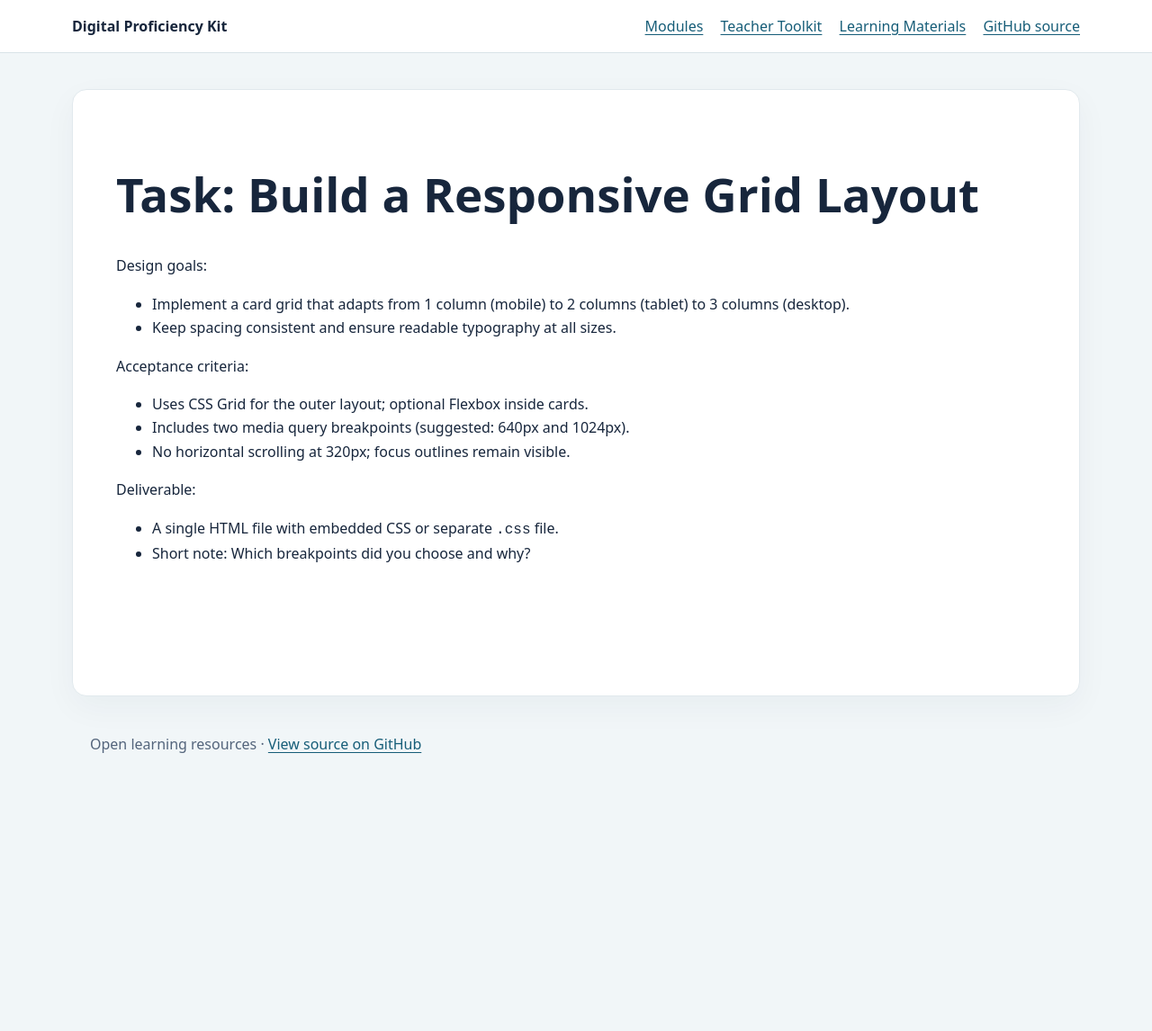
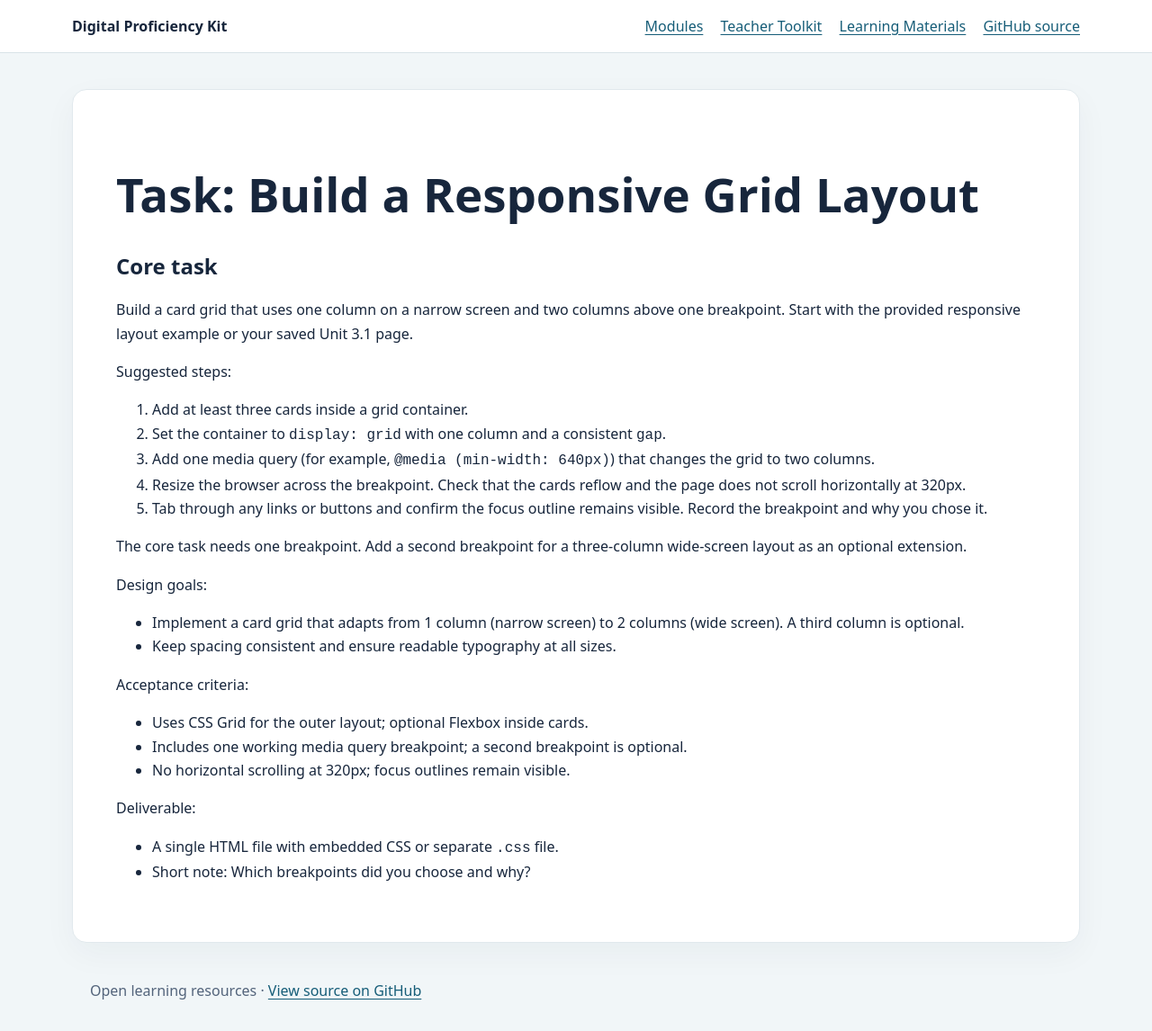
Before and after one commit to STEAM-C3T/digital-proficiency-kit, a Jekyll site: the page built from modules/03-css-styling-layout/tasks/task-2-responsive-layout.md, in a window 1280 px wide. Shown: the whole page at 90% size. Built offline with Jekyll 4.4.1, drawn with Linux system fonts in a browser that asks for light colours; our own code applies the rules of GitHub Pages for plain Markdown files; before the commit the page ends 900 px from its top, so only the background shows below that.

Commit message:
Add task scaffolds for Modules 2 3 and 6

```diff
--- a/modules/03-css-styling-layout/tasks/task-2-responsive-layout.md
+++ b/modules/03-css-styling-layout/tasks/task-2-responsive-layout.md
@@ -1,14 +1,28 @@
 # Task: Build a Responsive Grid Layout
+
+## Core task
+
+Build a card grid that uses one column on a narrow screen and two columns above one breakpoint. Start with the provided responsive layout example or your saved Unit 3.1 page.
+
+Suggested steps:
+
+1. Add at least three cards inside a grid container.
+2. Set the container to `display: grid` with one column and a consistent `gap`.
+3. Add one media query (for example, `@media (min-width: 640px)`) that changes the grid to two columns.
+4. Resize the browser across the breakpoint. Check that the cards reflow and the page does not scroll horizontally at 320px.
+5. Tab through any links or buttons and confirm the focus outline remains visible. Record the breakpoint and why you chose it.
+
+The core task needs one breakpoint. Add a second breakpoint for a three-column wide-screen layout as an optional extension.
 
 Design goals:
 
-- Implement a card grid that adapts from 1 column (mobile) to 2 columns (tablet) to 3 columns (desktop).
+- Implement a card grid that adapts from 1 column (narrow screen) to 2 columns (wide screen). A third column is optional.
 - Keep spacing consistent and ensure readable typography at all sizes.
 
 Acceptance criteria:
 
 - Uses CSS Grid for the outer layout; optional Flexbox inside cards.
-- Includes two media query breakpoints (suggested: 640px and 1024px).
+- Includes one working media query breakpoint; a second breakpoint is optional.
 - No horizontal scrolling at 320px; focus outlines remain visible.
 
 Deliverable:
```
Also changed, not shown: modules/02-html-foundations/tasks/task-1-content-page.md (+14 -0 lines), modules/03-css-styling-layout/README.md (+2 -2 lines), modules/03-css-styling-layout/units/unit-3.2-layout-responsive.md (+1 -1 lines), modules/06-creative-web-projects/README.md (+2 -2 lines).
